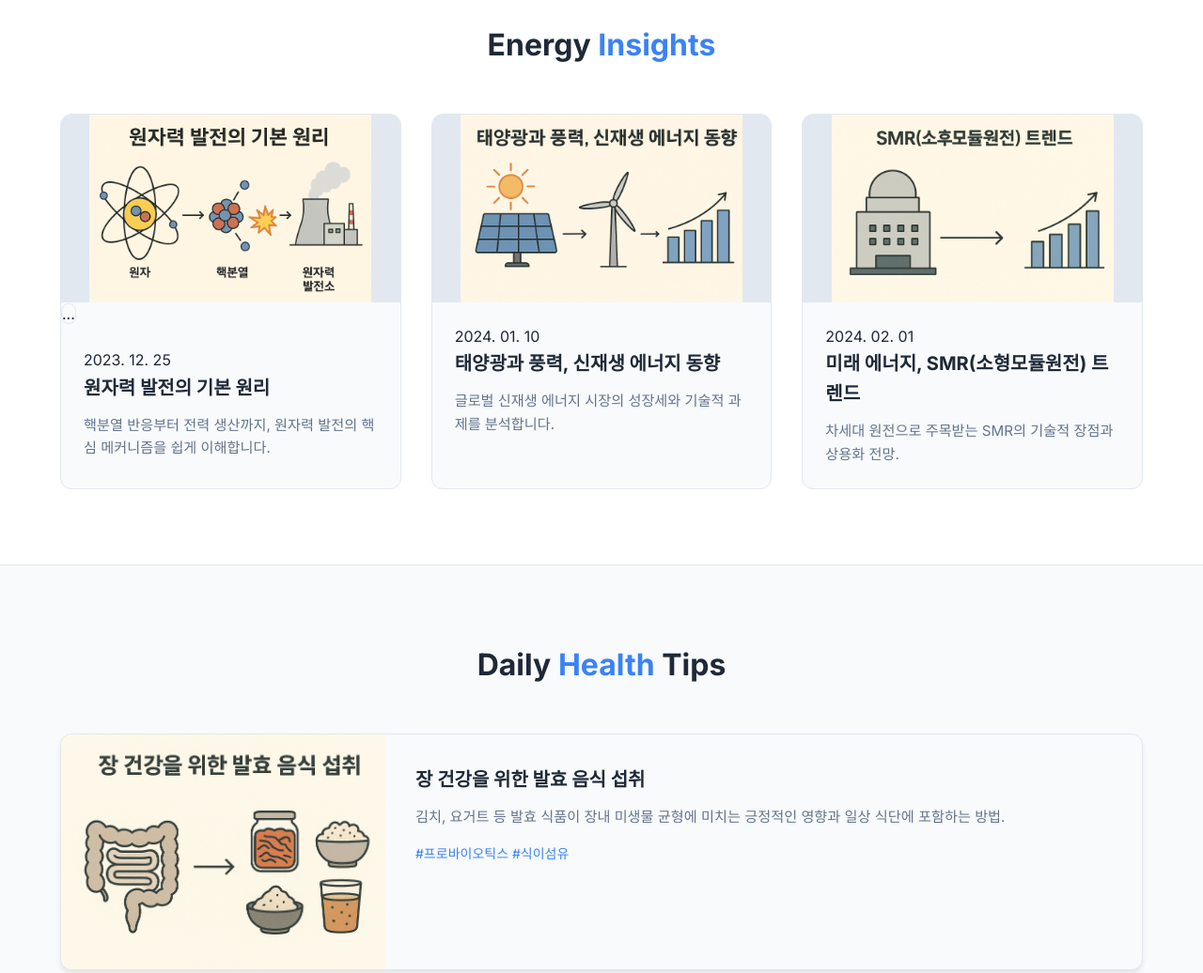
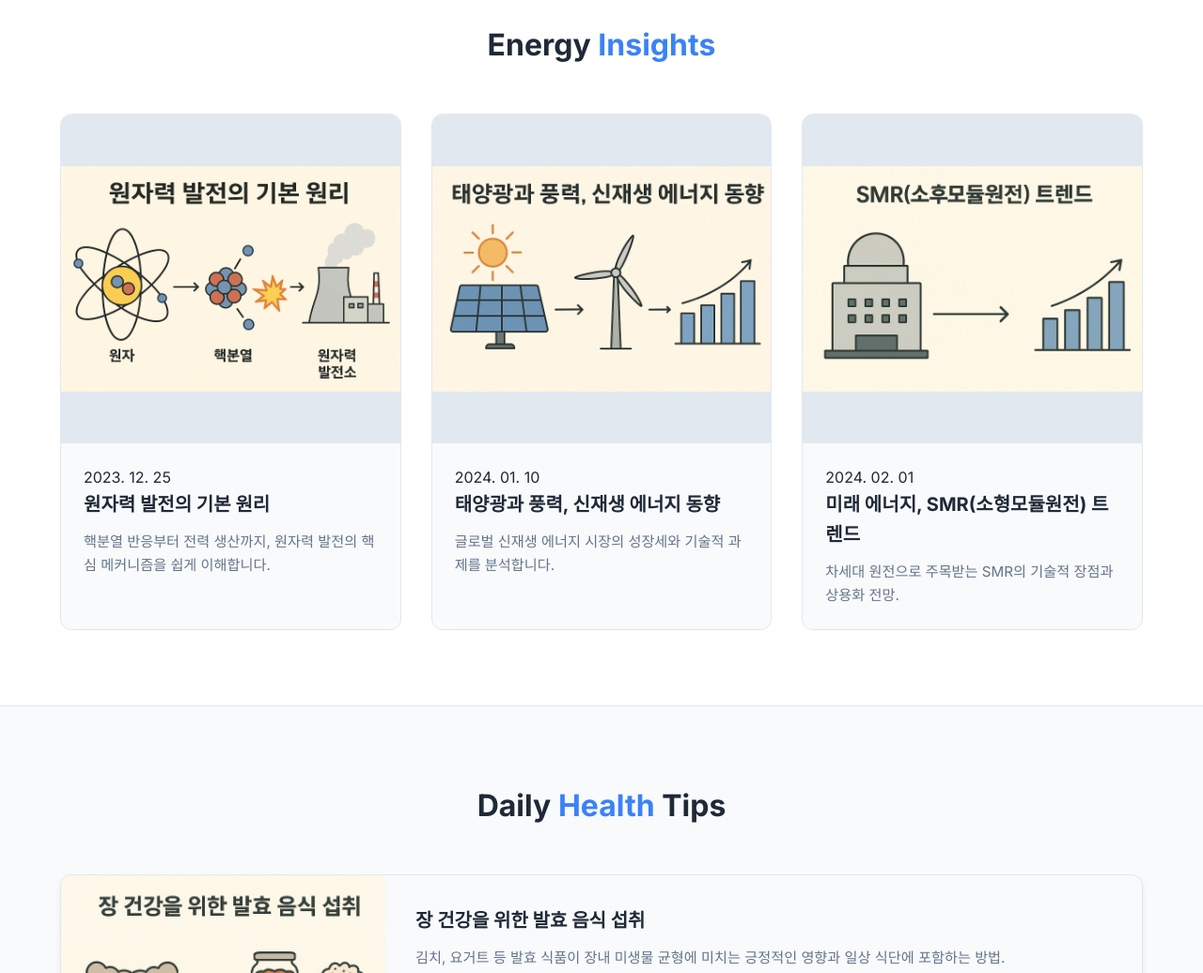
Before and after one commit to kowonil1-glitch/mywebpage, a plain HTML site: page index.html in a window 1280 px wide. Shown: the part 640-1676 px from the top of the page at 94% size. Drawn offline with Linux system fonts and the light colour scheme.

Commit message:
Update index.html

```diff
--- a/index.html
+++ b/index.html
@@ -191,15 +191,16 @@
         }
 
         /* General Card Style */
-        .card {
+        .card, .horizontal-card { /* <a> 태그에 직접 적용 */
             background-color: var(--card-bg);
             border-radius: 0.75rem;
             overflow: hidden;
             border: 1px solid var(--border-color);
             transition: transform 0.3s, box-shadow 0.3s;
+            display: block; /* <a> 태그를 블록 요소로 만들어 전체 카드 영역을 차지하도록 함 */
         }
 
-        .card:hover {
+        .card:hover, .horizontal-card:hover {
             transform: translateY(-5px);
             box-shadow: 0 10px 15px -3px rgba(0, 0, 0, 0.1), 0 4px 6px -2px rgba(0, 0, 0, 0.05);
         }
@@ -207,7 +208,7 @@
         .card-image {
             width: 100%;
             /* 이미지가 잘리지 않도록 높이 350px 유지 및 object-fit: contain으로 변경 */
-            height: 200px;
+            height: 350px;
             object-fit: contain; /* **수정됨:** 이미지가 잘리지 않고 전체가 보이도록 contain으로 변경 */
             background-color: var(--border-color); /* 이미지를 담는 배경색 추가 (contain시 생기는 여백 채우기) */
         }
@@ -538,19 +539,18 @@
             <div class="container">
                 <h2 class="section-title">Energy <span>Insights</span></h2>
                 <div class="post-grid">
-                    <!-- Energy Post 1: 원자력 기초 -->
-                    <article class="card">
+                    <!-- Energy Post 1: 원자력 기초 - 링크 연결 완료 -->
+                    <a href="./energy_nuclear_basic.html" class="card">
                         <!-- 이미지 경로: energy_nuclear_basic.jpg -->
                         <img src="./energy_nuclear_basic.jpg" alt="Nuclear Power Plant" class="card-image">
-                        <a href="./energy_nuclear_basic.html" class="card">...</a>
                         <div class="card-content">
                             <span class="card-date">2023. 12. 25</span>
                             <h3 class="card-title">원자력 발전의 기본 원리</h3>
                             <p class="card-excerpt">핵분열 반응부터 전력 생산까지, 원자력 발전의 핵심 메커니즘을 쉽게 이해합니다.</p>
                         </div>
-                    </article>
-                    <!-- Energy Post 2: 신재생 에너지 -->
-                    <article class="card">
+                    </a>
+                    <!-- Energy Post 2: 신재생 에너지 - 링크 연결 -->
+                    <a href="./energy_renewable_trend.html" class="card">
                         <!-- 이미지 경로: energy_renewable_trend.jpg -->
                         <img src="./energy_renewable_trend.jpg" alt="Solar Panels and Wind Turbines" class="card-image">
                         <div class="card-content">
@@ -558,9 +558,9 @@
                             <h3 class="card-title">태양광과 풍력, 신재생 에너지 동향</h3>
                             <p class="card-excerpt">글로벌 신재생 에너지 시장의 성장세와 기술적 과제를 분석합니다.</p>
                         </div>
-                    </article>
-                    <!-- Energy Post 3: SMR 트렌드 -->
-                    <article class="card">
+                    </a>
+                    <!-- Energy Post 3: SMR 트렌드 - 링크 연결 -->
+                    <a href="./energy_smr_trend.html" class="card">
                         <!-- 이미지 경로: energy_smr_trend.jpg -->
                         <img src="./energy_smr_trend.jpg" alt="Small Modular Reactor Concept" class="card-image">
                         <div class="card-content">
@@ -568,7 +568,7 @@
                             <h3 class="card-title">미래 에너지, SMR(소형모듈원전) 트렌드</h3>
                             <p class="card-excerpt">차세대 원전으로 주목받는 SMR의 기술적 장점과 상용화 전망.</p>
                         </div>
-                    </article>
+                    </a>
                 </div>
             </div>
         </section>
@@ -578,8 +578,8 @@
             <div class="container">
                 <h2 class="section-title">Daily <span>Health</span> Tips</h2>
 
-                <!-- Health Card 1: 수평 레이아웃 -->
-                <article class="horizontal-card">
+                <!-- Health Card 1: 발효 음식 - 링크 연결 -->
+                <a href="./health_fermented_food.html" class="horizontal-card">
                     <!-- 이미지 경로: health_fermented_food.jpg -->
                     <img src="./health_fermented_food.jpg" alt="Healthy Food Plate" class="horizontal-card-image">
                     <div class="horizontal-card-content">
@@ -587,10 +587,10 @@
                         <p class="card-excerpt">김치, 요거트 등 발효 식품이 장내 미생물 균형에 미치는 긍정적인 영향과 일상 식단에 포함하는 방법.</p>
                         <p style="font-size: 0.875rem; color: var(--primary-color); margin-top: 1rem;">#프로바이오틱스 #식이섬유</p>
                     </div>
-                </article>
+                </a>
 
-                <!-- Health Card 2: 수평 레이아웃 -->
-                <article class="horizontal-card">
+                <!-- Health Card 2: 스트레칭 루틴 - 링크 연결 -->
+                <a href="./health_stretching.html" class="horizontal-card">
                     <!-- 이미지 경로: health_stretching.jpg -->
                     <img src="./health_stretching.jpg" alt="Stretching Exercises" class="horizontal-card-image">
                     <div class="horizontal-card-content">
@@ -598,7 +598,7 @@
                         <p class="card-excerpt">장시간 앉아 있는 직장인을 위한 5분 스트레칭. 목, 어깨, 허리 통증을 예방하는 동작 가이드.</p>
                         <p style="font-size: 0.875rem; color: var(--primary-color); margin-top: 1rem;">#자세교정 #피로해소</p>
                     </div>
-                </article>
+                </a>
             </div>
         </section>
 
```
